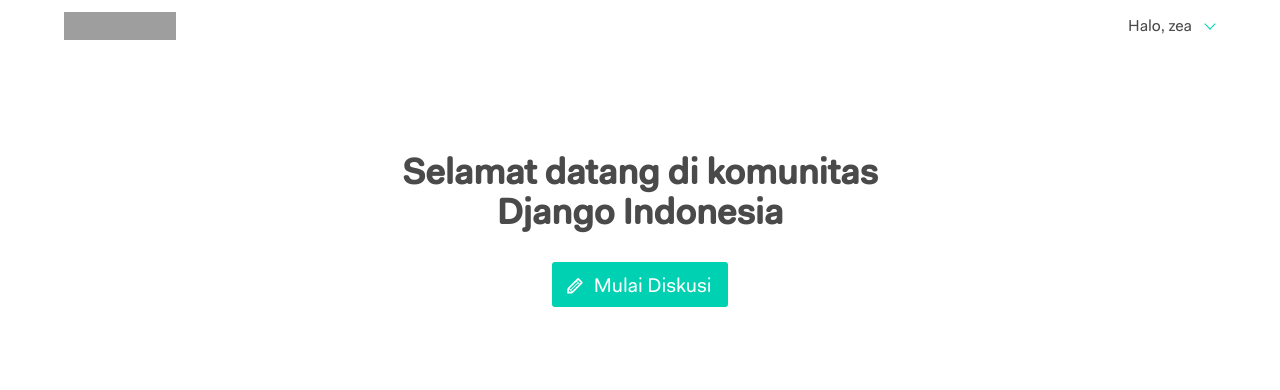
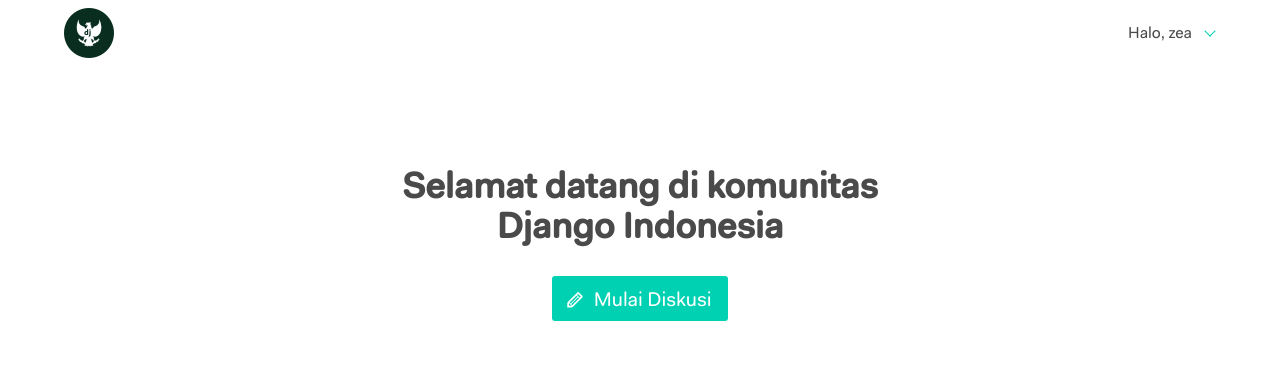
Before and after one commit to django-id/website, a Django app: page / in a window 1280 px wide. Shown: the top 390 px of the page. Run offline with Django 3.2, Linux system fonts and the light colour scheme; a user stored in the database is signed in; data comes from the database, SQL or seed files in the repository; some libraries are stand-ins or nearby versions; grey boxes are pictures that could not be loaded.

Commit message:
Add logo

```diff
--- a/app_forum/templates/app_forum/partials/_navbar.html
+++ b/app_forum/templates/app_forum/partials/_navbar.html
@@ -1,11 +1,12 @@
 {% load account %}
 {% load socialaccount %}
+{% load staticfiles %}
 <div class="dj-navbar-wrapper">
     <div class="container">
         <nav class="navbar is-transparent" role="navigation" aria-label="main navigation">
             <div class="navbar-brand">
                 <a class="navbar-item" href="http://bulma.io">
-                    <img src="http://bulma.io/images/bulma-logo.png" alt="Bulma: a modern CSS framework based on Flexbox" width="112" height="28">
+                    <img src="{% static 'img/logo.png' %}" alt="Bulma: a modern CSS framework based on Flexbox" width="112" height="28">
                 </a>
 
                 <button class="button navbar-burger">
--- a/static/sass/partials/_navbar.scss
+++ b/static/sass/partials/_navbar.scss
@@ -1 +1,7 @@
 // NAVBAR
+
+.navbar-item img {
+  height: 50px;
+  width: 50px;
+  max-height: 50px;
+}
```
Also changed, not shown: static/css/base.min.css, static/img/Logo.png (added), 3 other files.
